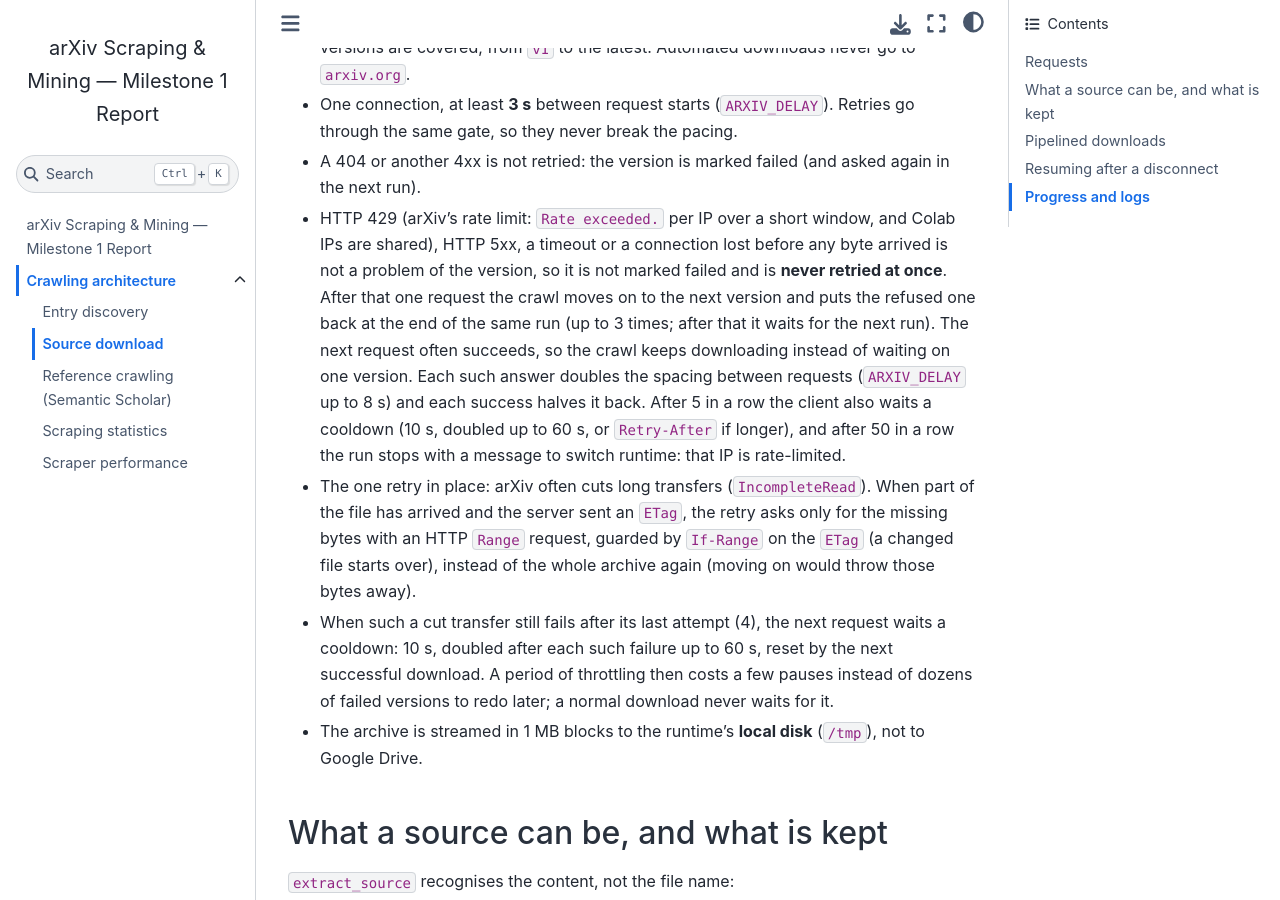
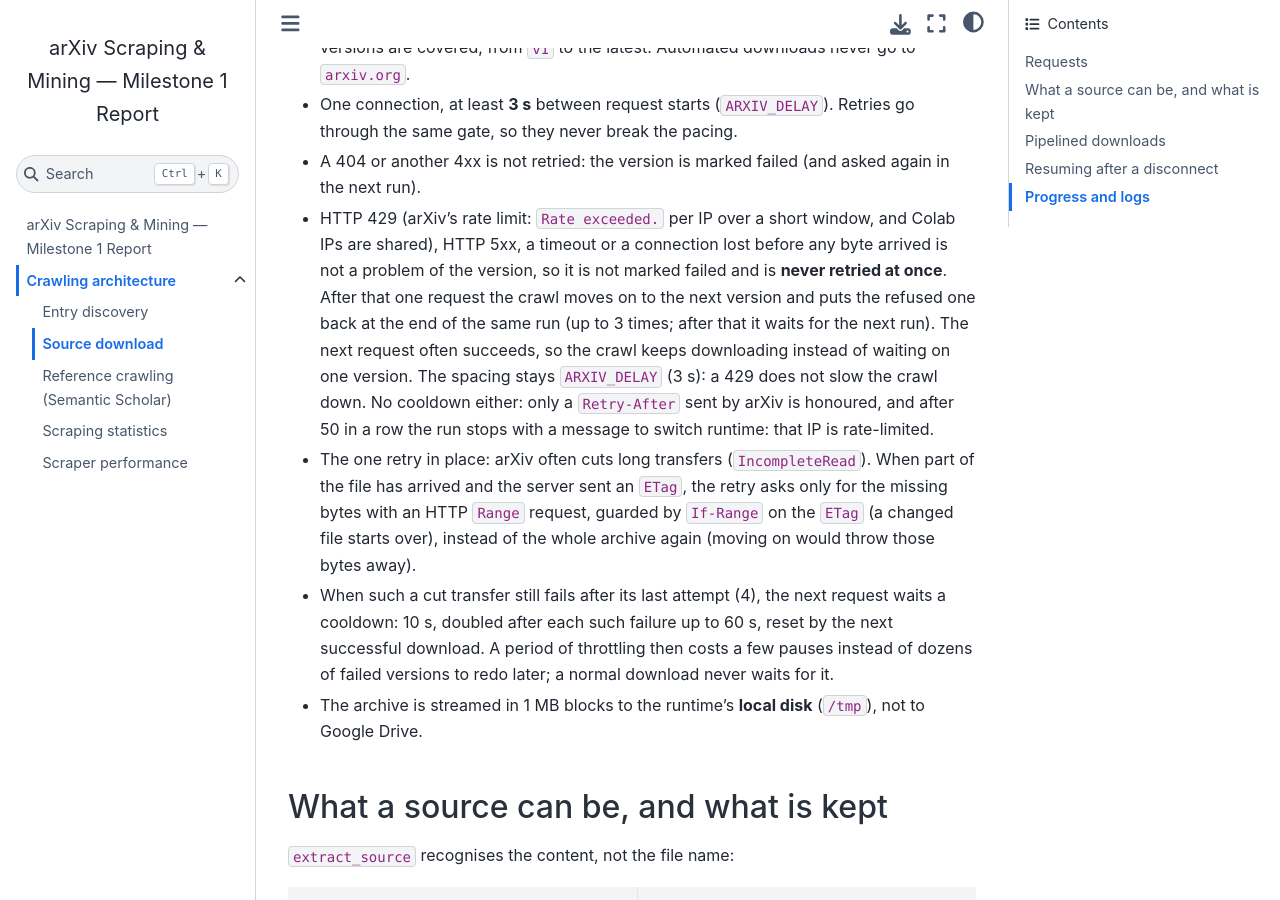
Before and after one commit to thinhelzan842/intro-ds-arxiv-project, a Jupyter Book: the page built from docs/milestone1/download.md, in a window 1280 px wide and 900 px high, scrolled down 330 px. Built offline with Jupyter Book 1.0.4 settings and Sphinx 7.4.7 and the Sphinx Book theme 1.1.4, drawn with Linux system fonts in a browser that asks for light colours.

Commit message:
fix: remove spacing after 429 request

```diff
--- a/docs/milestone1/download.md
+++ b/docs/milestone1/download.md
@@ -16,9 +16,8 @@ to its `.tex` and `.bib` files. Code: `src/02_download.ipynb` (`SourceClient`, `
   marked failed and is **never retried at once**. After that one request the crawl moves on to the next
   version and puts the refused one back at the end of the same run (up to 3 times; after that it waits for the
   next run). The next request often succeeds, so the crawl keeps downloading instead of waiting on one version.
-  Each such answer doubles the spacing between requests (`ARXIV_DELAY` up to 8 s) and each success halves it
-  back. After 5 in a row the client also waits a cooldown (10 s, doubled up to 60 s, or `Retry-After` if
-  longer), and after 50 in a row the run stops with a message to switch runtime: that IP is rate-limited.
+  The spacing stays `ARXIV_DELAY` (3 s): a 429 does not slow the crawl down.
+  No cooldown either: only a `Retry-After` sent by arXiv is honoured, and after 50 in a row the run stops with a message to switch runtime: that IP is rate-limited.
 - The one retry in place: arXiv often cuts long transfers (`IncompleteRead`). When part of the file has
   arrived and the server sent an `ETag`, the retry asks only for the missing bytes with an HTTP `Range`
   request, guarded by `If-Range` on the `ETag` (a changed file starts over), instead of the whole archive
```
Also changed, not shown: src/02_download.ipynb.
